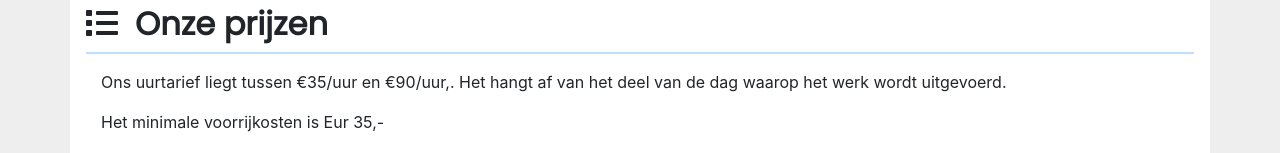
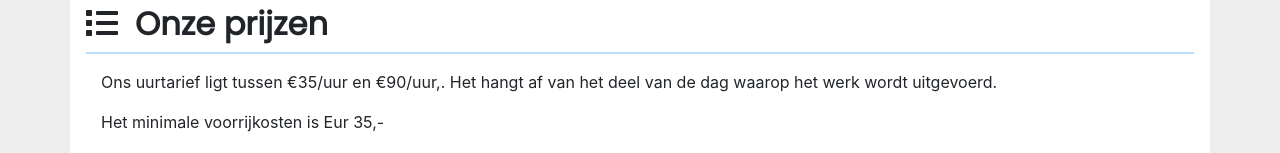
Before and after one commit to GTekieli/gtekieli.github.io, a plain HTML site: page index.html in a window 1280 px wide. Shown: the part 718-871 px from the top of the page. Drawn offline with nearby package versions, Linux system fonts and the light colour scheme.

Commit message:
fixed type

```diff
--- a/index.html
+++ b/index.html
@@ -115,7 +115,7 @@
     <div class="row mt-2">
       <div class="col-sm">
         <div class="container">
-          <p class="card-text">Ons uurtarief liegt tussen €35/uur en €90/uur,. Het hangt af van het deel van de dag
+          <p class="card-text">Ons uurtarief ligt tussen €35/uur en €90/uur,. Het hangt af van het deel van de dag
             waarop het werk wordt uitgevoerd.</p>
           <p class="card-text">Het minimale voorrijkosten is Eur 35,-</p>
           <p class="card-text">Boven ons tarief rekenen wij voor materialen en transportkost.</p>
```
